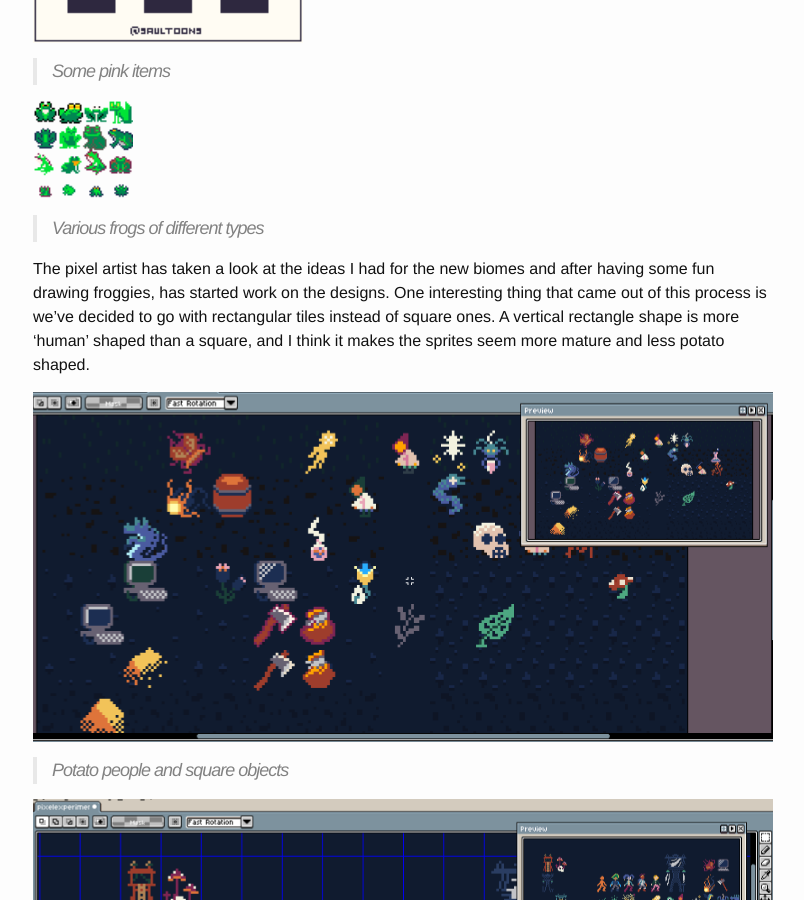
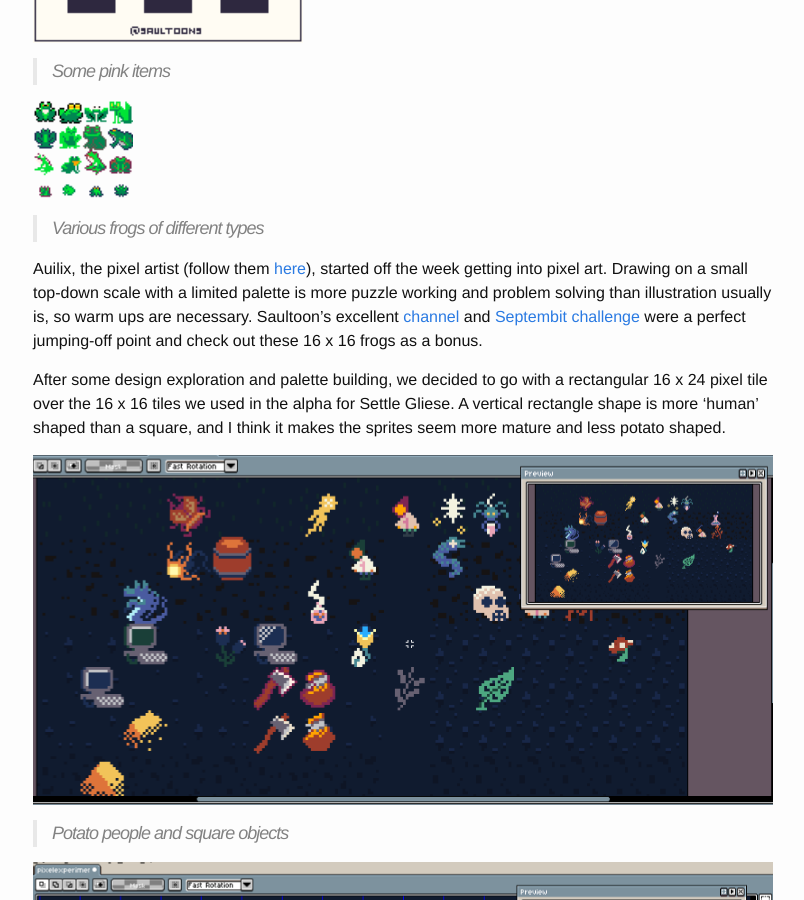
Before and after one commit to haggismcbean/haggismcbean.github.io, a Jekyll site: the page built from _posts/2022-06-05-how-to-generate-a-world.md, in a window 1280 px wide and 900 px high, scrolled down 1231 px. Shown: the whole window, without its empty margins (237-1041 px from the left). Built offline with Jekyll 4.4.1, drawn with Linux system fonts in a browser that asks for light colours.

Commit message:
updated with pixel art links

```diff
--- a/_posts/2022-06-05-how-to-generate-a-world.md
+++ b/_posts/2022-06-05-how-to-generate-a-world.md
@@ -23,7 +23,9 @@ For most of the week I've been working on the prologue, which has involved build
 <img src="/images/warmup-froggypractice.png" height="100" />
 > Various frogs of different types
 
-The pixel artist has taken a look at the ideas I had for the new biomes and after having some fun drawing froggies, has started work on the designs. One interesting thing that came out of this process is we've decided to go with rectangular tiles instead of square ones. A vertical rectangle shape is more 'human' shaped than a square, and I think it makes the sprites seem more mature and less potato shaped.
+Auilix, the pixel artist (follow them [here](https://twitter.com/auilix)), started off the week getting into pixel art. Drawing on a small top-down scale with a limited palette is more puzzle working and problem solving than illustration usually is, so warm ups are necessary. Saultoon's excellent [channel](https://www.youtube.com/c/saultoons) and [Septembit challenge](https://twitter.com/septembit) were a perfect jumping-off point and check out these 16 x 16 frogs as a bonus.
+
+After some design exploration and palette building, we decided to go with a rectangular 16 x 24 pixel tile over the 16 x 16 tiles we used in the alpha for Settle Gliese. A vertical rectangle shape is more ‘human’ shaped than a square, and I think it makes the sprites seem more mature and less potato shaped.
 
 <img src="/images/pixelexperiments1a.png" width="100%" />
 > Potato people and square objects
```
Also changed, not shown: README.md (added), 3 other files.
